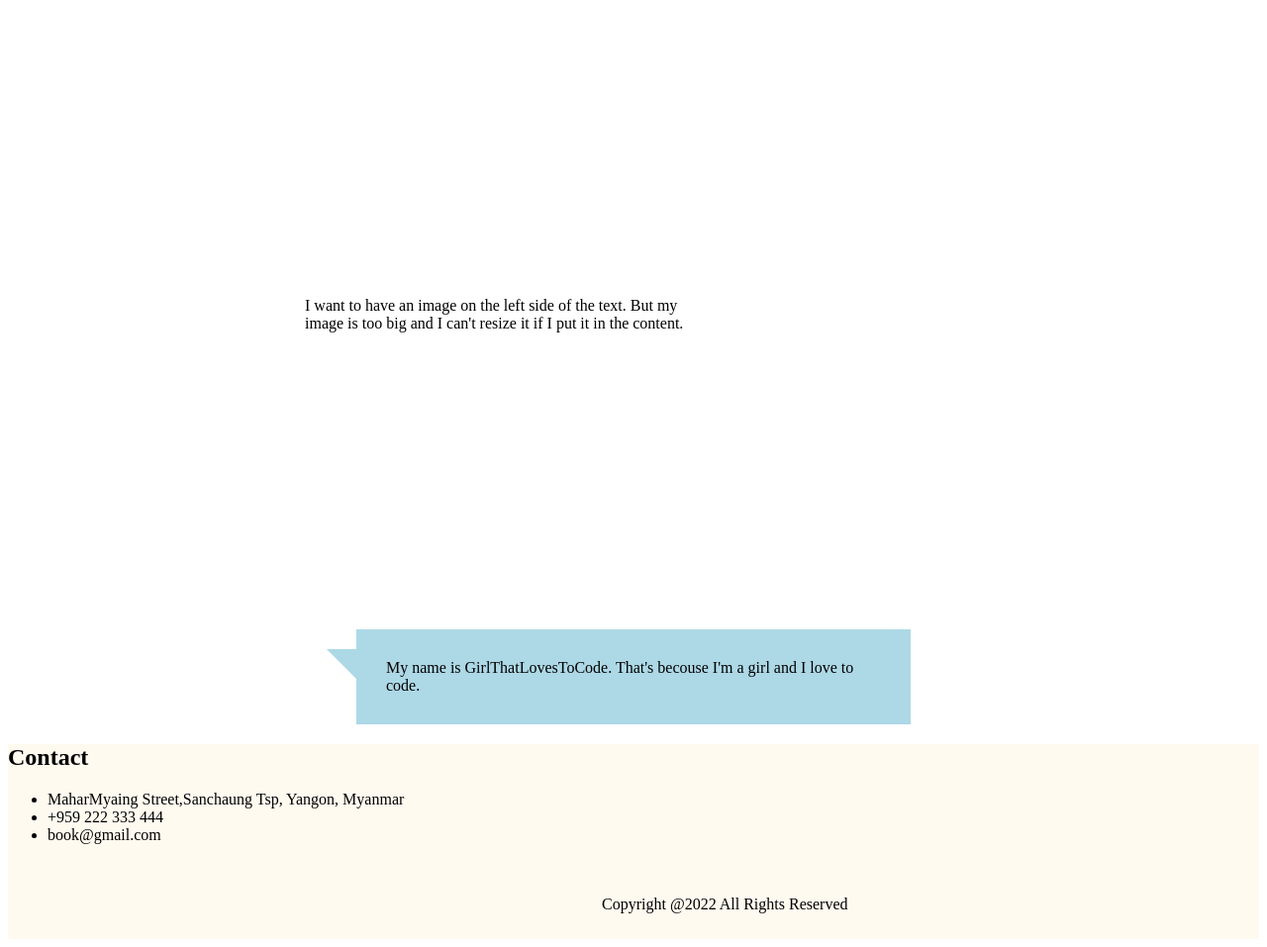
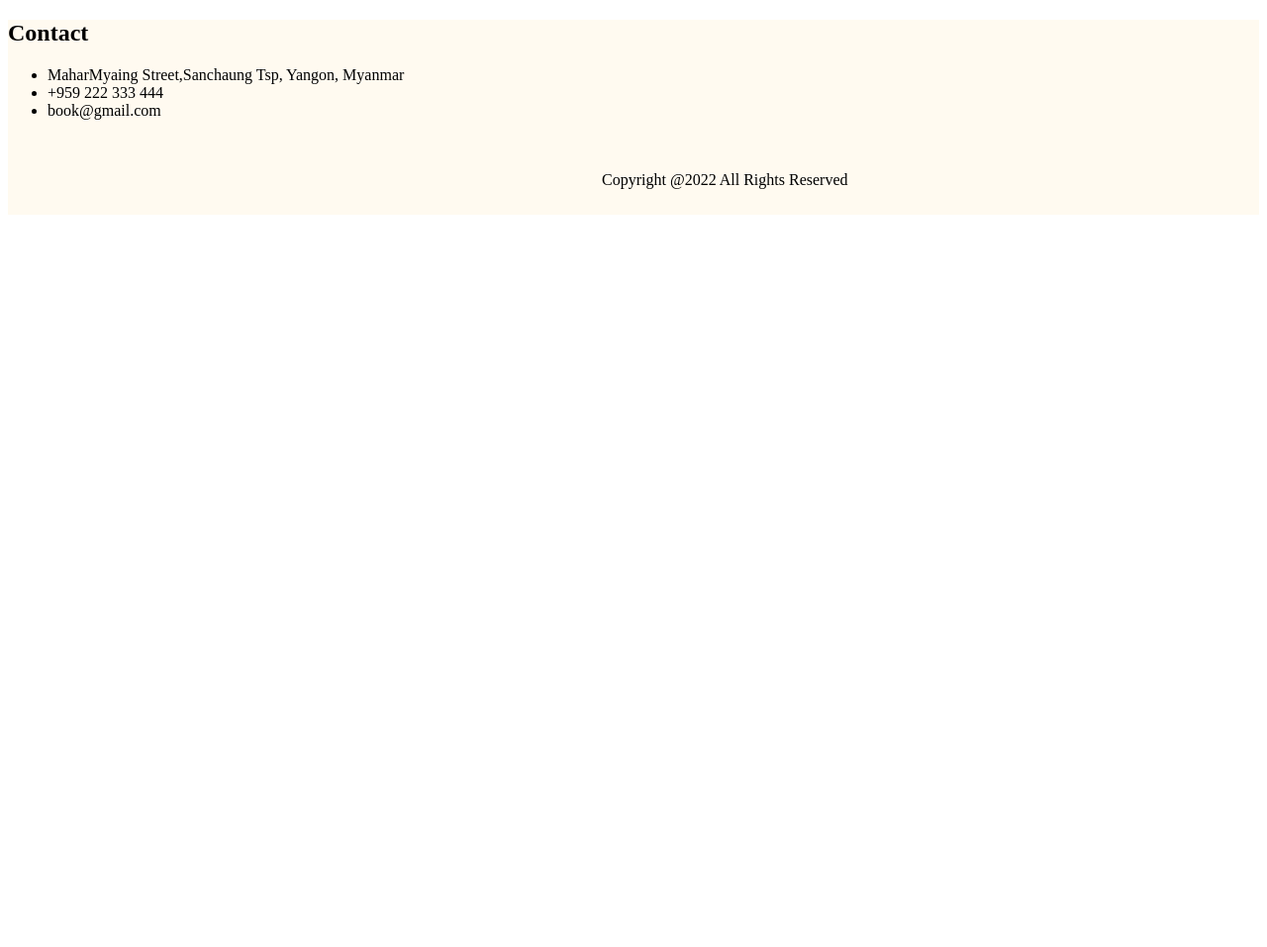
Before and after one commit to eieitun-eilay/demo-project, a plain HTML site: page index.html in a window 1280 px wide. Shown: the part 5274-6231 px from the top of the page at 99% size. After the commit the page ends 5499 px from the top, so only its background shows below. Drawn offline with Linux system fonts and the light colour scheme.

Commit message:
Update index.html

```diff
--- a/index.html
+++ b/index.html
@@ -145,12 +145,6 @@
 
 		</div>
 	</section>
-	<div class="img-bg">
-    	I want to have an image on the left side of the text. But my image is too big and I can't resize it if I put it in the content.
-	</div>
-	<div class="speech">
-		My name is GirlThatLovesToCode. That's becouse I'm a girl and I love to code.
-	</div>
 
 
 	<footer class="footer">
```
